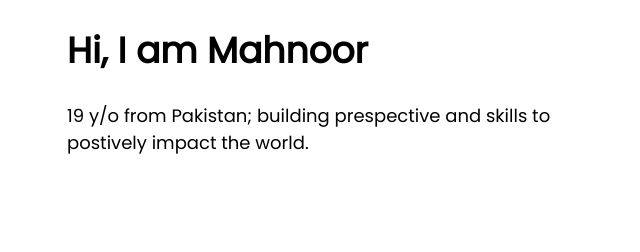
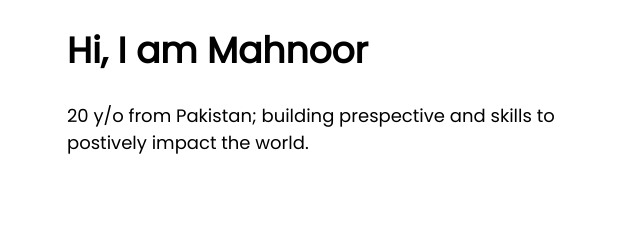
Before and after one commit to mahnoorssargana/web, a plain HTML site: page index.html in a window 1280 px wide. Shown: the part 238-490 px from the top of the page, 573-1213 px from the left. Drawn offline with Linux system fonts and the light colour scheme.

Commit message:
Correct age in introduction section
Updated age from 19 to 20 in the introduction section.

```diff
--- a/index.html
+++ b/index.html
@@ -38,7 +38,7 @@
      <!-- hello -->
       <div class="hello">
          <h1><b>Hi, I am Mahnoor</b></h1>
-         <p>19 y/o from Pakistan; building prespective and skills to postively impact the world.</p>
+         <p>20 y/o from Pakistan; building prespective and skills to postively impact the world.</p>
       </div>
    </div>
 
```
